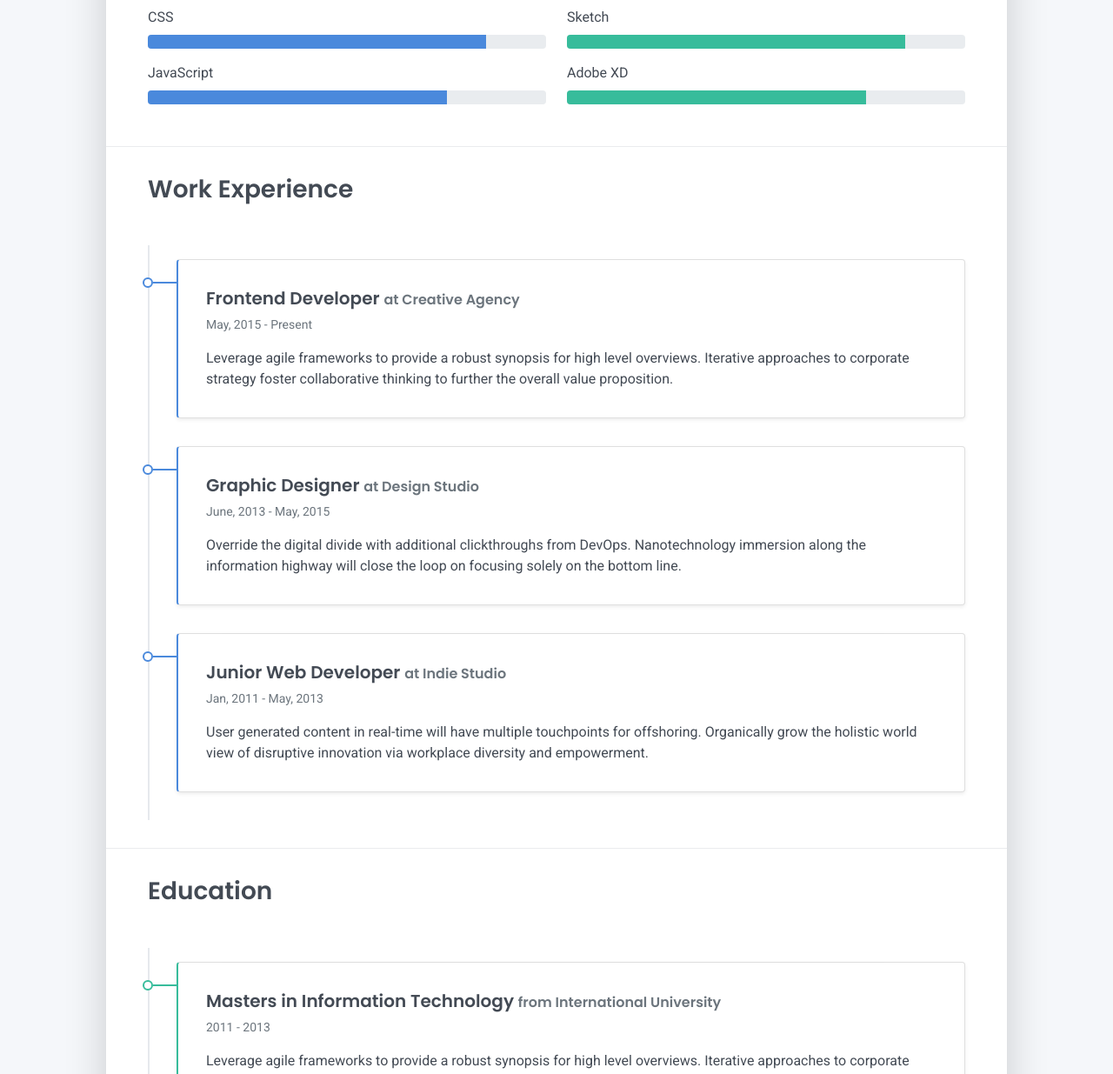
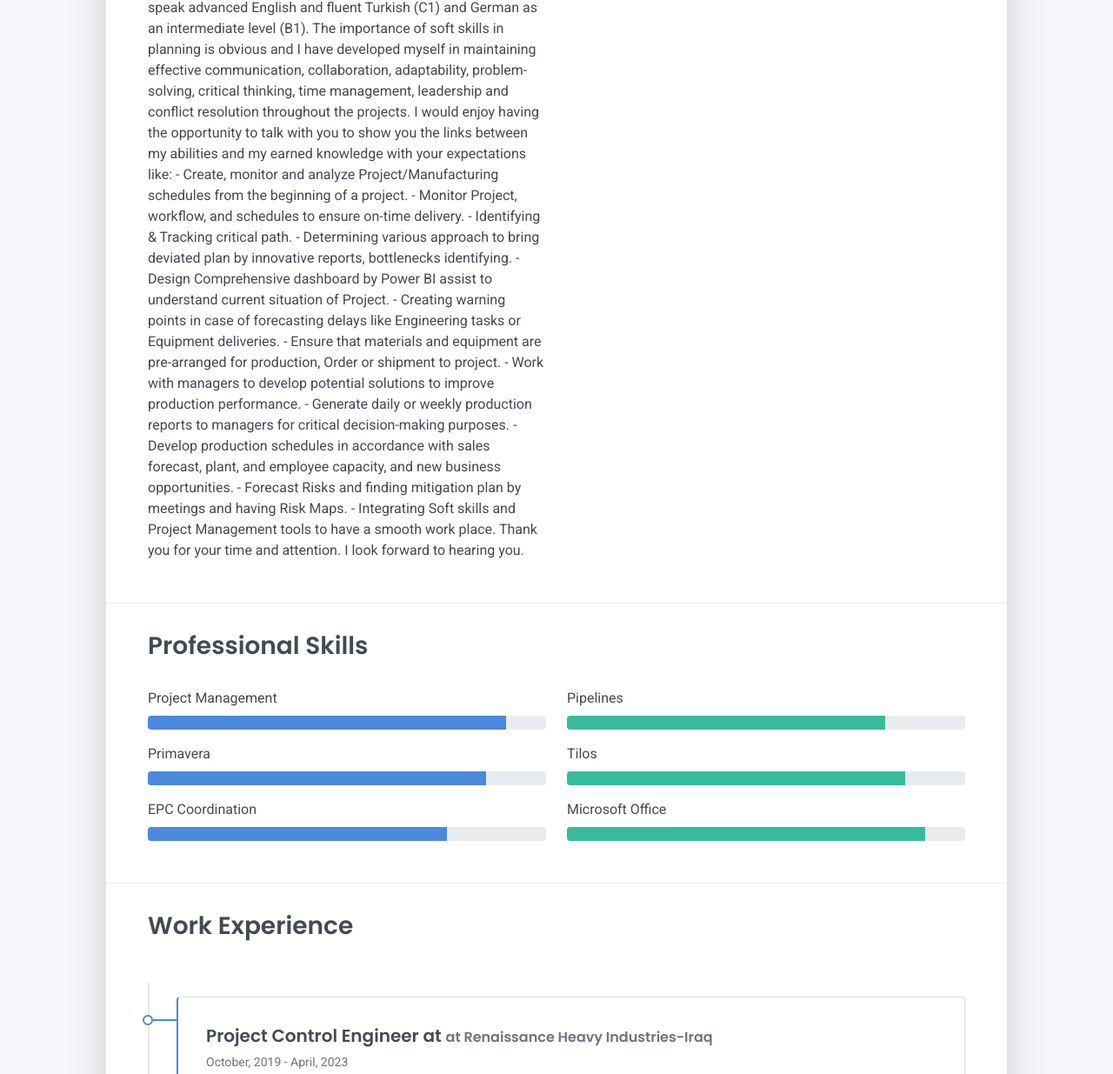
Before and after one commit to anil19ozturk/myresume, a plain HTML site: page index.html in a window 1280 px wide. Shown: the part 765-2000 px from the top of the page at 87% size. Drawn offline with Linux system fonts and the light colour scheme.

Commit message:
myresumeupdate4

```diff
--- a/index.html
+++ b/index.html
@@ -28,17 +28,12 @@
     <header class="d-print-none">
       <div class="container text-center text-lg-left">
         <div class="py-3 clearfix">
-          <h1 class="site-title mb-0">Anil Ozturk</h1>
+          <h1 class="site-title mb-0">Anil OZTURK</h1>
           <div class="site-nav">
             <nav role="navigation">
               <ul class="nav justify-content-center">
-                <li class="nav-item"><a class="nav-link" href="https://twitter.com/templateflip" title="Twitter"><i class="fab fa-twitter"></i><span class="menu-title sr-only">Twitter</span></a>
                 </li>
-                <li class="nav-item"><a class="nav-link" href="https://www.facebook.com/templateflip" title="Facebook"><i class="fab fa-facebook"></i><span class="menu-title sr-only">Facebook</span></a>
-                </li>
-                <li class="nav-item"><a class="nav-link" href="https://www.instagram.com/templateflip" title="Instagram"><i class="fab fa-instagram"></i><span class="menu-title sr-only">Instagram</span></a>
-                </li>
-                <li class="nav-item"><a class="nav-link" href="https://github.com/templateflip" title="Github"><i class="fab fa-github"></i><span class="menu-title sr-only">Github</span></a>
+                <li class="nav-item"><a class="nav-link" href="https://github.com/anil19ozturk" title="Github"><i class="fab fa-github"></i><span class="menu-title sr-only">Github</span></a>
                 </li>
               </ul>
             </nav>
@@ -52,11 +47,11 @@
   <div class="cover-bg p-3 p-lg-4 text-white">
     <div class="row">
       <div class="col-lg-4 col-md-5">
-        <div class="avatar hover-effect bg-white shadow-sm p-1"><img src="images/avatar.jpg" width="200" height="200"/></div>
+        <div><img src="images/avatar.jpg" width="200" height="200"/></div>
       </div>
       <div class="col-lg-8 col-md-7 text-center text-md-start">
-        <h2 class="h1 mt-2" data-aos="fade-left" data-aos-delay="0">Anil Ozturk</h2>
-        <p data-aos="fade-left" data-aos-delay="100">Graphic Designer & Web Developer</p>
+        <h2 class="h1 mt-2" data-aos="fade-left" data-aos-delay="0">Anil OZTURK</h2>
+        <p data-aos="fade-left" data-aos-delay="100">Civil Engineer & General Management M.Sc. Student</p>
         <div class="d-print-none" data-aos="fade-left" data-aos-delay="200"><a class="btn btn-light text-dark shadow-sm mt-1 me-1" href="right-resume.pdf" target="_blank">Download CV</a><a class="btn btn-success shadow-sm mt-1" href="#contact">Hire Me</a></div>
       </div>
     </div>
@@ -65,7 +60,41 @@
     <div class="row">
       <div class="col-md-6">
         <h2 class="h3 mb-3">About Me</h2>
-        <p>Hello! I’m Anil Ozturk. I am passionate about UI/UX design and Web Design. I am a skilled Front-end Developer and master of Graphic Design tools such as Photoshop and Sketch.</p>
+        <p>I am Anil Ozturk and I have 7 years of experience in infrastructure projects and 5 years of experiences in
+planning, progress monitoring, risk management, cost control. I have worked as a project controller in the
+Kingdom of Saudi Arabia and Iraq in an EPC contractor and worked as a construction supervisor in Turkey.
+
+In my last project I worked as a planning engineer in an oil production facility in Iraq. The contract value was
+80M USD and the client was Exxon. I was in charge of preparing Level-4 schedules, following up on actual
+progress and notify delays to the top management in advance.
+
+I can speak advanced English and fluent Turkish (C1) and German as an intermediate level (B1).
+
+
+The importance of soft skills in planning is obvious and I have developed myself in maintaining effective
+communication, collaboration, adaptability, problem-solving, critical thinking, time management, leadership
+and conflict resolution throughout the projects.
+
+
+I would enjoy having the opportunity to talk with you to show you the links between my abilities and my
+earned knowledge with your expectations like:
+
+- Create, monitor and analyze Project/Manufacturing schedules from the beginning of a project.
+- Monitor Project, workflow, and schedules to ensure on-time delivery.
+- Identifying & Tracking critical path.
+- Determining various approach to bring deviated plan by innovative reports, bottlenecks identifying.
+- Design Comprehensive dashboard by Power BI assist to understand current situation of Project.
+- Creating warning points in case of forecasting delays like Engineering tasks or Equipment deliveries.
+- Ensure that materials and equipment are pre-arranged for production, Order or shipment to project.
+- Work with managers to develop potential solutions to improve production performance.
+- Generate daily or weekly production reports to managers for critical decision-making purposes.
+- Develop production schedules in accordance with sales forecast, plant, and employee capacity, and
+new business opportunities.
+- Forecast Risks and finding mitigation plan by meetings and having Risk Maps.
+- Integrating Soft skills and Project Management tools to have a smooth work place.
+
+
+Thank you for your time and attention. I look forward to hearing you.</p>
       </div>
       <div class="col-md-5 offset-md-1">
         <div class="row mt-2">
@@ -73,25 +102,25 @@
             <div class="pb-1">Age</div>
           </div>
           <div class="col-sm-8">
-            <div class="pb-1 text-secondary">28</div>
+            <div class="pb-1 text-secondary">32</div>
           </div>
           <div class="col-sm-4">
             <div class="pb-1">Email</div>
           </div>
           <div class="col-sm-8">
-            <div class="pb-1 text-secondary">Joyce@company.com</div>
+            <div class="pb-1 text-secondary">anil.oeztuerk@pfh.de</div>
           </div>
           <div class="col-sm-4">
             <div class="pb-1">Phone</div>
           </div>
           <div class="col-sm-8">
-            <div class="pb-1 text-secondary">+0718-111-0011</div>
+            <div class="pb-1 text-secondary">+49-1525-9817524</div>
           </div>
           <div class="col-sm-4">
             <div class="pb-1">Address</div>
           </div>
           <div class="col-sm-8">
-            <div class="pb-1 text-secondary">140, City Center, New York, U.S.A</div>
+            <div class="pb-1 text-secondary">Kreuzbergring 44, Goettingen, Germany </div>
           </div>
         </div>
       </div>
@@ -102,36 +131,36 @@
     <h2 class="h3 mb-3">Professional Skills</h2>
     <div class="row">
       <div class="col-md-6">
-        <div class="mb-2"><span>HTML</span>
+        <div class="mb-2"><span>Project Management</span>
           <div class="progress my-1">
-            <div class="progress-bar bg-primary" role="progressbar" data-aos="zoom-in-right" data-aos-delay="100" data-aos-anchor=".skills-section" style="width: 90%" aria-valuenow="90" aria-valuemin="0" aria-valuemax="100"></div>
+            <div class="progress-bar bg-primary" role="progressbar" data-aos="zoom-in-right" data-aos-delay="150" data-aos-anchor=".skills-section" style="width: 90%" aria-valuenow="90" aria-valuemin="0" aria-valuemax="100"></div>
           </div>
         </div>
-        <div class="mb-2"><span>CSS</span>
+        <div class="mb-2"><span>Primavera</span>
           <div class="progress my-1">
             <div class="progress-bar bg-primary" role="progressbar" data-aos="zoom-in-right" data-aos-delay="200" data-aos-anchor=".skills-section" style="width: 85%" aria-valuenow="85" aria-valuemin="0" aria-valuemax="100"></div>
           </div>
         </div>
-        <div class="mb-2"><span>JavaScript</span>
+        <div class="mb-2"><span>EPC Coordination</span>
           <div class="progress my-1">
             <div class="progress-bar bg-primary" role="progressbar" data-aos="zoom-in-right" data-aos-delay="300" data-aos-anchor=".skills-section" style="width: 75%" aria-valuenow="75" aria-valuemin="0" aria-valuemax="100"></div>
           </div>
         </div>
       </div>
       <div class="col-md-6">
-        <div class="mb-2"><span>Adobe Photoshop</span>
+        <div class="mb-2"><span>Pipelines</span>
           <div class="progress my-1">
             <div class="progress-bar bg-success" role="progressbar" data-aos="zoom-in-right" data-aos-delay="400" data-aos-anchor=".skills-section" style="width: 80%" aria-valuenow="90" aria-valuemin="0" aria-valuemax="100"></div>
           </div>
         </div>
-        <div class="mb-2"><span>Sketch</span>
+        <div class="mb-2"><span>Tilos</span>
           <div class="progress my-1">
             <div class="progress-bar bg-success" role="progressbar" data-aos="zoom-in-right" data-aos-delay="500" data-aos-anchor=".skills-section" style="width: 85%" aria-valuenow="85" aria-valuemin="0" aria-valuemax="100"></div>
           </div>
         </div>
-        <div class="mb-2"><span>Adobe XD</span>
+        <div class="mb-2"><span>Microsoft Office</span>
           <div class="progress my-1">
-            <div class="progress-bar bg-success" role="progressbar" data-aos="zoom-in-right" data-aos-delay="600" data-aos-anchor=".skills-section" style="width: 75%" aria-valuenow="75" aria-valuemin="0" aria-valuemax="100"></div>
+            <div class="progress-bar bg-success" role="progressbar" data-aos="zoom-in-right" data-aos-delay="600" data-aos-anchor=".skills-section" style="width: 90%" aria-valuenow="90" aria-valuemin="0" aria-valuemax="100"></div>
           </div>
         </div>
       </div>
@@ -143,23 +172,39 @@
     <div class="timeline">
       <div class="timeline-card timeline-card-primary card shadow-sm">
         <div class="card-body">
-          <div class="h5 mb-1">Frontend Developer <span class="text-muted h6">at Creative Agency</span></div>
-          <div class="text-muted text-small mb-2">May, 2015 - Present</div>
-          <div>Leverage agile frameworks to provide a robust synopsis for high level overviews. Iterative approaches to corporate strategy foster collaborative thinking to further the overall value proposition.</div>
+          <div class="h5 mb-1">Project Control Engineer at <span class="text-muted h6">at Renaissance Heavy Industries-Iraq</span></div>
+          <div class="text-muted text-small mb-2">October, 2019 - April, 2023</div>
+          <div>
+-Leading team to guide the importance of work orders, sequences, project material deliveries area-wise at Project Site
+in accordance with contract milestones.
+
+-Resource planning and optimization.
+
+-Earned Value Management: CPI, SPI Analysis and escalating deviations to senior project management.
+
+-Risk Management: Following-up actual progress and based on the update schedule, escalate the critical path and delays
+to senior project management.
+.</div>
         </div>
       </div>
       <div class="timeline-card timeline-card-primary card shadow-sm">
         <div class="card-body">
-          <div class="h5 mb-1">Graphic Designer <span class="text-muted h6">at Design Studio</span></div>
-          <div class="text-muted text-small mb-2">June, 2013 - May, 2015</div>
-          <div>Override the digital divide with additional clickthroughs from DevOps. Nanotechnology immersion along the information highway will close the loop on focusing solely on the bottom line.</div>
+          <div class="h5 mb-1">Project Control Engineer <span class="text-muted h6">at MAPA Construction and Trade Co.-Kingdom of Saudi Arabia</span></div>
+          <div class="text-muted text-small mb-2">April, 2018 - October, 2019</div>
+          <div>Preparation resource loaded baseline after setting up meetings with all stakeholders and monitoring the updates, informing
+deviations and delays to the project management.
+
+-Produced the Weekly Progress Report containing progress summary table, “actual vs planned” S-Curves, look ahead bar chart and
+other ad-hoc reports.
+
+ -Earned Value Management: CPI, SPI Analysis and escalating deviations to senior project management.</div>
         </div>
       </div>
       <div class="timeline-card timeline-card-primary card shadow-sm">
         <div class="card-body">
-          <div class="h5 mb-1">Junior Web Developer <span class="text-muted h6">at Indie Studio</span></div>
-          <div class="text-muted text-small mb-2">Jan, 2011 - May, 2013</div>
-          <div>User generated content in real-time will have multiple touchpoints for offshoring. Organically grow the holistic world view of disruptive innovation via workplace diversity and empowerment.</div>
+          <div class="h5 mb-1">Construction Supervisor <span class="text-muted h6">at Punj Lloyd-Limak-Kalyon Joint Venture</span></div>
+          <div class="text-muted text-small mb-2">December, 2016 - April, 2018</div>
+          <div>-Supervision of all site works, create equipment and manpower schedule based on available resources.</div>
         </div>
       </div>
     </div>
@@ -171,23 +216,23 @@
     <div class="timeline">
       <div class="timeline-card timeline-card-success card shadow-sm">
         <div class="card-body">
-          <div class="h5 mb-1">Masters in Information Technology <span class="text-muted h6">from International University</span></div>
-          <div class="text-muted text-small mb-2">2011 - 2013</div>
-          <div>Leverage agile frameworks to provide a robust synopsis for high level overviews. Iterative approaches to corporate strategy foster collaborative thinking to further the overall value proposition.</div>
+          <div class="h5 mb-1">Masters in General Management <span class="text-muted h6">from Private University of Applied Sciences</span></div>
+          <div class="text-muted text-small mb-2">2022 - 2023</div>
+          <div>The Master of Science programme enables to gain the skills and academic depth required to be a successful and responsible manager in an increasingl globalized world.</div>
         </div>
       </div>
       <div class="timeline-card timeline-card-success card shadow-sm">
         <div class="card-body">
-          <div class="h5 mb-1">Bachelor of Computer Science <span class="text-muted h6">from Regional College</span></div>
-          <div class="text-muted text-small mb-2">2007 - 2011</div>
-          <div>Override the digital divide with additional clickthroughs from DevOps. Nanotechnology immersion along the information highway will close the loop on focusing solely on the bottom line.</div>
+          <div class="h5 mb-1">Bachelor of Civil Engineering <span class="text-muted h6">from Middle East Technical University-Turkey</span></div>
+          <div class="text-muted text-small mb-2">2016</div>
+          <div>With a capability of applying fundamentals of knowledge towards the analysis of complex civil engineering problems and preparing students for a wide and changing spectrum of professional career opportunities.</div>
         </div>
       </div>
       <div class="timeline-card timeline-card-success card shadow-sm">
         <div class="card-body">
-          <div class="h5 mb-1">Science and Mathematics <span class="text-muted h6">from Mt. High Scool</span></div>
-          <div class="text-muted text-small mb-2">1995 - 2007</div>
-          <div>User generated content in real-time will have multiple touchpoints for offshoring. Organically grow the holistic world view of disruptive innovation via workplace diversity and empowerment.</div>
+          <div class="h5 mb-1">Science and Mathematics <span class="text-muted h6">from Izmir Science High School-Turkey</span></div>
+          <div class="text-muted text-small mb-2">2010</div>
+          <div>Focusing of fundamental sciences.</div>
         </div>
       </div>
     </div>
@@ -217,11 +262,11 @@
       <div class="col">
         <div class="mt-2">
           <h3 class="h6">Address</h3>
-          <div class="pb-2 text-secondary">140, City Center, New York, U.S.A</div>
+          <div class="pb-2 text-secondary">Kreuzbergring 44, Goettingen</div>
           <h3 class="h6">Phone</h3>
-          <div class="pb-2 text-secondary">+0718-111-0011</div>
+          <div class="pb-2 text-secondary">+49-1525-9817524</div>
           <h3 class="h6">Email</h3>
-          <div class="pb-2 text-secondary">Joyce@company.com</div>
+          <div class="pb-2 text-secondary">anil.oeztuerk@pfh.de</div>
         </div>
       </div>
       <div class="col d-none d-print-block">
@@ -253,17 +298,12 @@
     <footer class="pt-4 pb-4 text-muted text-center d-print-none">
       <div class="container">
         <div class="my-3">
-          <div class="h4">Joyce Harrison</div>
+          <div class="h4">Anil OZTURK</div>
           <div class="footer-nav">
             <nav role="navigation">
               <ul class="nav justify-content-center">
-                <li class="nav-item"><a class="nav-link" href="https://twitter.com/templateflip" title="Twitter"><i class="fab fa-twitter"></i><span class="menu-title sr-only">Twitter</span></a>
                 </li>
-                <li class="nav-item"><a class="nav-link" href="https://www.facebook.com/templateflip" title="Facebook"><i class="fab fa-facebook"></i><span class="menu-title sr-only">Facebook</span></a>
-                </li>
-                <li class="nav-item"><a class="nav-link" href="https://www.instagram.com/templateflip" title="Instagram"><i class="fab fa-instagram"></i><span class="menu-title sr-only">Instagram</span></a>
-                </li>
-                <li class="nav-item"><a class="nav-link" href="https://github.com/templateflip" title="Github"><i class="fab fa-github"></i><span class="menu-title sr-only">Github</span></a>
+                <li class="nav-item"><a class="nav-link" href="https://github.com/anil19ozturk" title="Github"><i class="fab fa-github"></i><span class="menu-title sr-only">Github</span></a>
                 </li>
               </ul>
             </nav>
```
